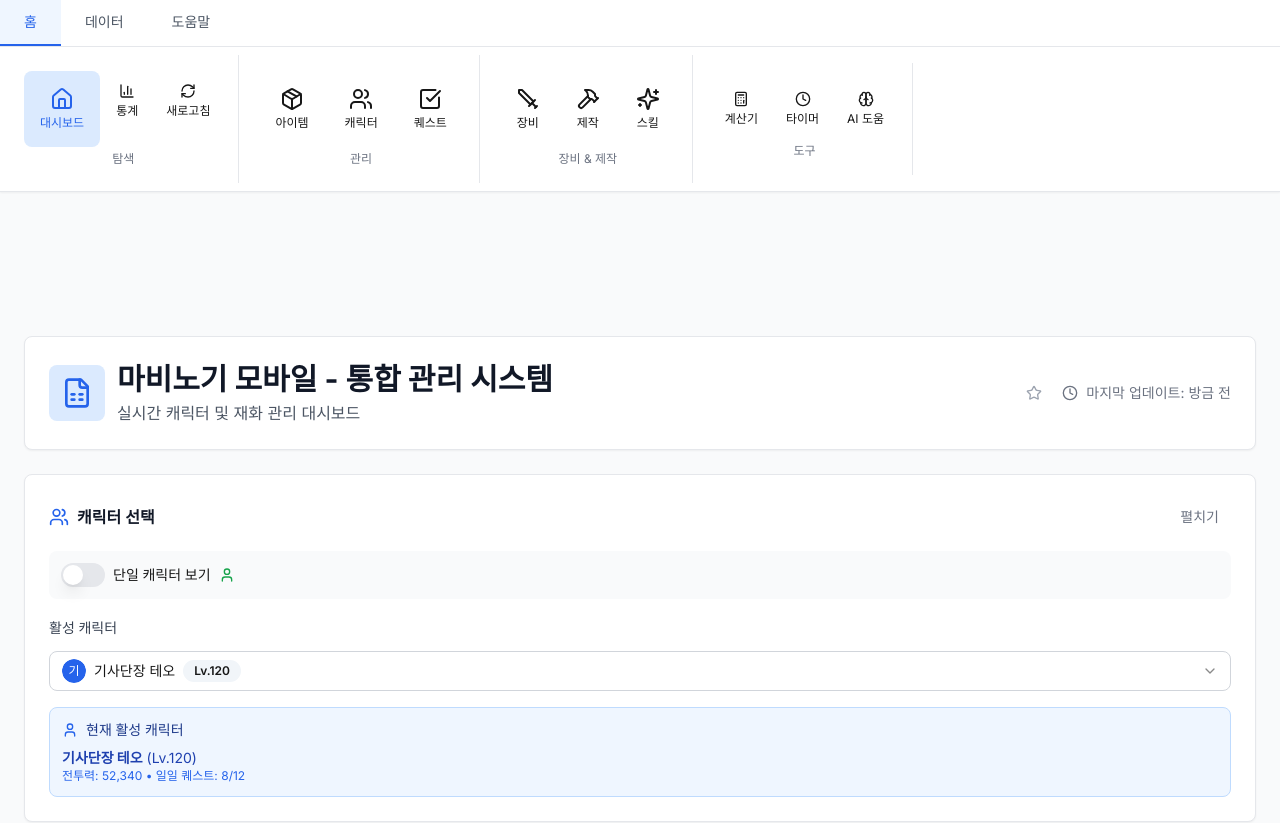
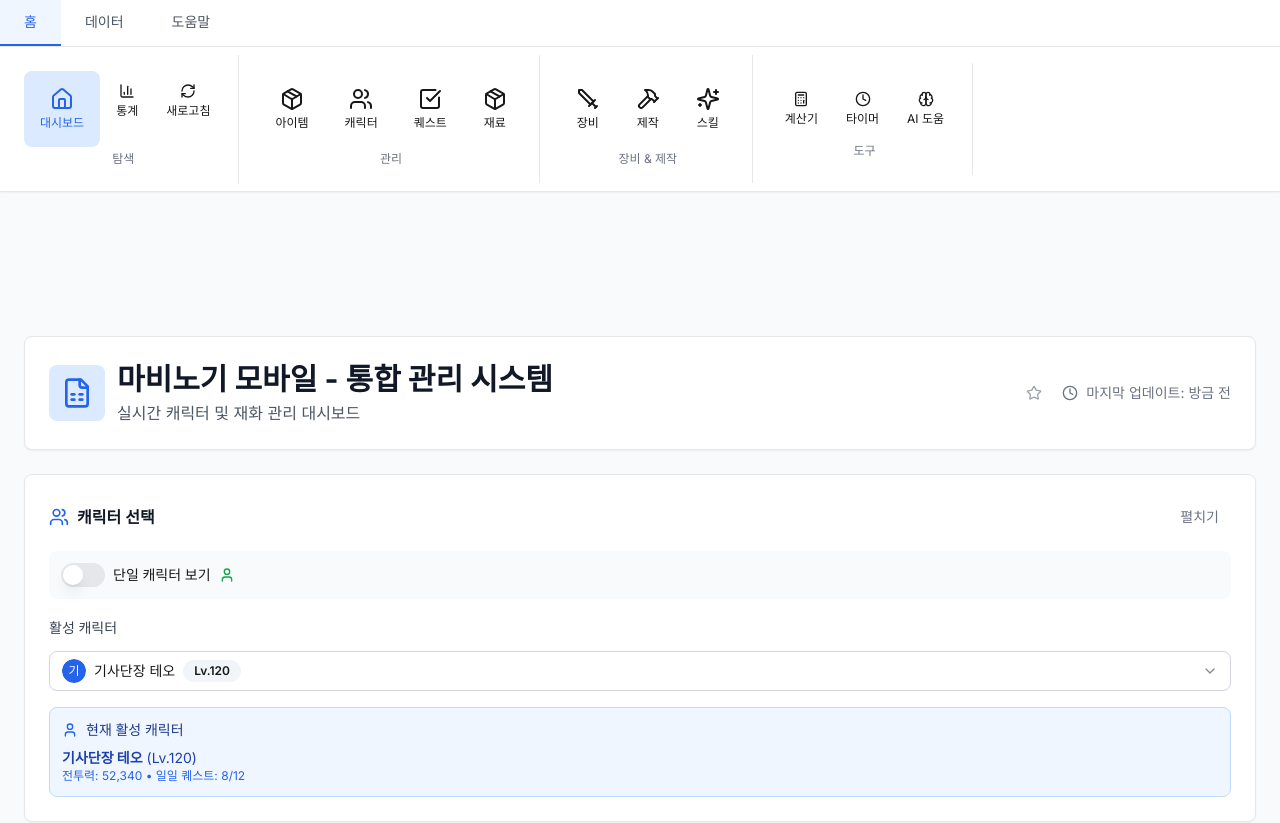
Before and after one commit to sigongjoa/mabi-companion, a Next.js app: page / in a window 1280 px wide. Shown: the top 823 px of the page. Built offline with nearby package versions, Linux system fonts and the light colour scheme.

Commit message:
feat: 재료 관리 페이지를 상단 내비게이션 바에 추가

```diff
--- a/components/ribbon-navigation.tsx
+++ b/components/ribbon-navigation.tsx
@@ -1,6 +1,6 @@
 "use client"
 
-import { useState, memo, useCallback } from "react"
+import React, { useState, memo, useCallback } from "react"
 import Link from "next/link"
 import { usePathname } from "next/navigation"
 import { cn } from "@/lib/utils"
@@ -48,6 +48,7 @@ const ribbonTabs = [
           { icon: Package, label: "아이템", href: "/inventory", size: "large" },
           { icon: Users, label: "캐릭터", href: "/characters", size: "large" },
           { icon: CheckSquare, label: "퀘스트", href: "/quests", size: "large" },
+          { icon: Package, label: "재료", href: "/materials", size: "large" },
         ],
       },
       {
@@ -127,7 +128,7 @@ export const RibbonNavigation = memo(function RibbonNavigation() {
   }, [])
 
   const toggleMobileMenu = useCallback(() => {
-    setIsMobileMenuOpen((prev) => !prev)
+    setIsMobileMenuOpen((prev: boolean) => !prev)
   }, [])
 
   return (
```
